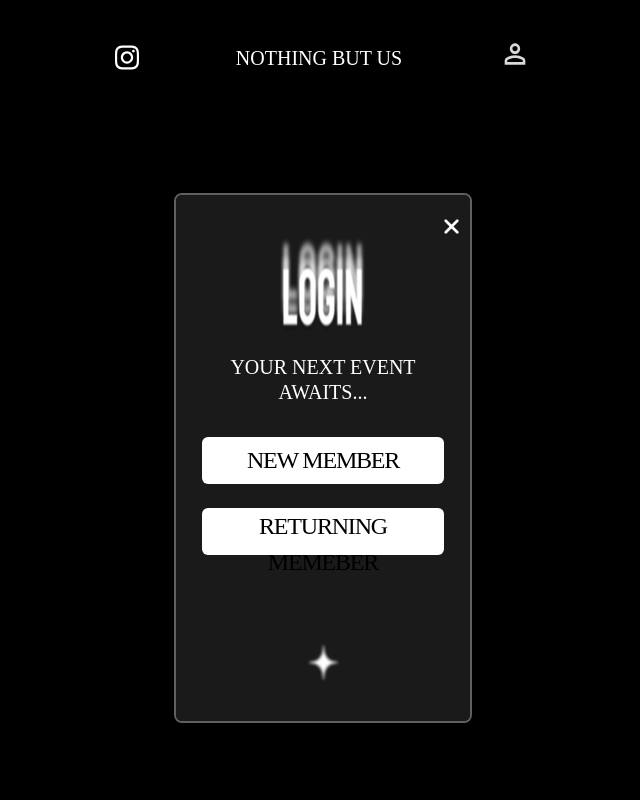
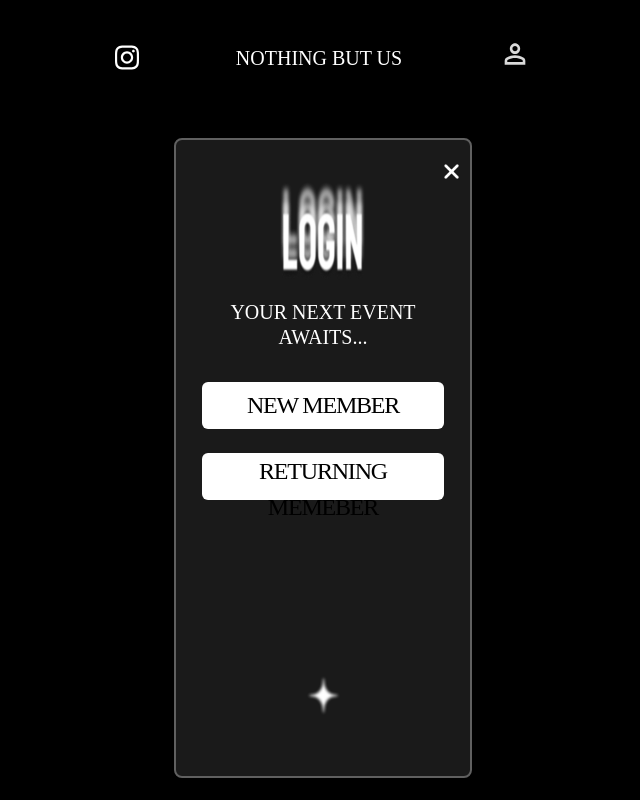
Before and after one commit to TheNirmata/SD20s, a Next.js app in the folder sd20s-web/: page / in a window 1280 px wide. Both pictures are taken after a click on the button 832 px from the left and 53 px from the top of the page. Shown: the top 800 px of the page, without its empty margins (317-957 px from the left). Built offline with nearby package versions, Linux system fonts and the light colour scheme; a web font is replaced by a local one.

Commit message:
[update] fixed scrolling on modal

```diff
--- a/sd20s-web/components/modal/modalTemplate.tsx
+++ b/sd20s-web/components/modal/modalTemplate.tsx
@@ -15,7 +15,7 @@ const ModalTemplate = ({ show, close, children }: ModalTemplateProps) => {
     <>
       {show && (
         <div className={`modal-overlay ${show ? 'active' : 'inactive'}`}>
-        <div className='flex flex-col modal-container'>
+        <div className='flex flex-col modal-container -translate-y-13'>
             <div className = 'modal-close-button translate-x-32'>
               <button onClick={close}>
                 <Image
--- a/sd20s-web/components/modal/new-member/newMemberWaitlist..tsx
+++ b/sd20s-web/components/modal/new-member/newMemberWaitlist..tsx
@@ -12,7 +12,7 @@ const NewMemberWaitlist = () => {
 
       <div className='flex flex-col relative mt-5'>
         <div className='justify-center items-center text-center custom-list li text-[13px] z-30 w-[202.42px] h-[89px]'>
-          <ul className='translate-x-5 -translate-y-2 customise-list li'>
+          <ul className='translate-x-5 -translate-y-4 customise-list li'>
             <li> Priority Tickets </li>
             <li> Song Requests </li>
             <li> Exclusive Access </li>
@@ -23,11 +23,11 @@ const NewMemberWaitlist = () => {
           <Image
             src={softBlur}
             alt='soft-blur'
-            className='w-[260.42px] h-[170px]'
+            className='w-[260.42px] h-[165px]'
            />
         </div>
       </div>
-      <div className='-translate-y-32'>
+      <div className='-translate-y-40'>
         <div className='pt-7 -translate-x-2 flex flex-col justify-cetner items-center text-[18px] text-center uppercase'>
           <input
             type='text'
@@ -49,7 +49,7 @@ const NewMemberWaitlist = () => {
             className='text-center w-[260px] h-[35px] bg-[#272727] rounded-md'
           />
         </div>
-      <div className='translate-y-5 -translate-x-2 text-[18px] -mb-[120px]'>
+      <div className='translate-y-5 -translate-x-2 text-[18px] -mb-[165px]'>
         <button
           className="bg-white border-white rounded-md text-black w-[256px] h-[47px]"
           >
--- a/sd20s-web/src/app/globals.css
+++ b/sd20s-web/src/app/globals.css
@@ -68,29 +68,13 @@ body {
   direction: flex;
   flex-direction: row;
   border-radius: 20px;
-  background-color: black;
-  z-index: 50;
+  background-color: rgb(0, 0, 0);
+  z-index: 2000;
   justify-content: center;
   align-items: center;
   padding: 0px, 20px;
 
 }
-/* .modal-overlay {
-  position: fixed;
-  top: 115px;
-  left: 0;
-  right: 0;
-  bottom: 0;
-  background: #000000;
-  display: flex;
-  width: 100%;
-  justify-content: center;
-  align-items: center;
-  z-index: 0;
-  opacity: 0;
-  visibility: hidden;
-  transition: opacity 0.3s ease-in-out, visibility 0.3s ease-in-out;
-} */
 .modal-overlay {
   position: fixed;
   top: 115px;
@@ -102,10 +86,10 @@ body {
   display: flex;
   justify-content: center;
   align-items: center;
-  z-index: 100;
+  z-index: -1 !important;
   opacity: 0;
   visibility: hidden;
-  transition: opacity 0.3s ease-in-out;
+  transition: opacity 0.3s ease-in-out !important;
 }
 
 .modal-container {
@@ -116,7 +100,7 @@ body {
   width: 298px;
   min-height: 530px;
   height:auto;/* Allow the height to adjust based on content */
-  max-height: 50vh; /* Ensure the modal doesn't exceed the viewport height */
+  max-height: 80vh; /* Ensure the modal doesn't exceed the viewport height */
   overflow-y: auto; /* Add scroll if content exceeds max-height */
   overflow-x: hidden; /* Hide the horizontal scrollbar */
   display: flex;
@@ -124,7 +108,7 @@ body {
   /* justify-content: center; */
   align-items: center;
   z-index: 10;
-  transition: opacity 0.3s ease-in-out, visibility 0.3s ease-in-out;
+  transition: opacity 0.3s ease-in-out, visibility 0.3s ease-in-out !important;
 }
 
 .modal-overlay.active {
```
